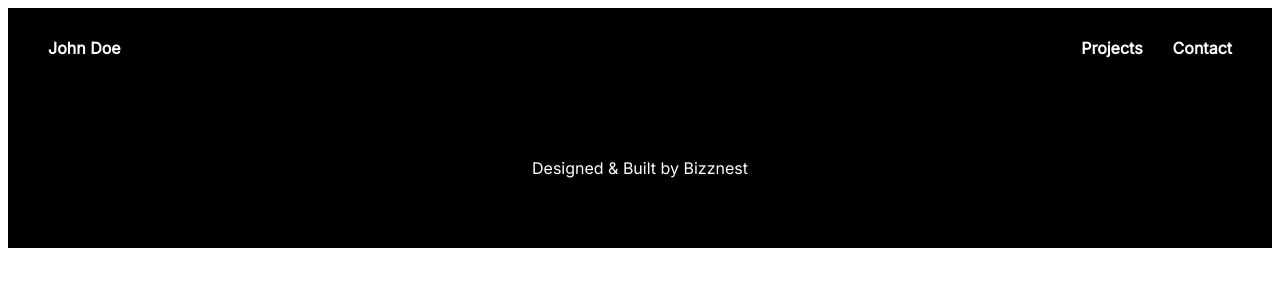
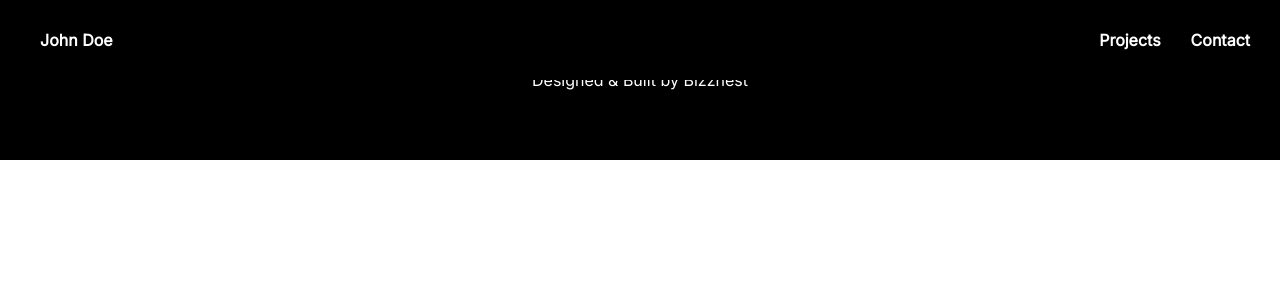
Before and after one commit to bizznest-dev/collaboration-repository-b, a plain HTML site: page index.html in a window 1280 px wide. Drawn offline with Linux system fonts and the light colour scheme.

Commit message:
style(footer):updated styles

```diff
--- a/style.css
+++ b/style.css
@@ -2,6 +2,10 @@
 
 body {
     font-family: 'Inter', sans-serif;
+    box-sizing: border-box;
+    margin: 0;
+    padding: 0;
+    scroll-behavior: smooth;
 }
 
 .footer {
@@ -14,7 +18,7 @@ body {
     padding: 70px 10px;
 }
 
-footer a{
+footer a {
     color: white;
     text-decoration: none;
 }
@@ -27,12 +31,17 @@ nav {
     justify-content: space-between;
     padding: 30px 40px;
     font-weight: bold;
+    position: fixed;
+    width: 100%;
+    z-index: 100;
 }
 
 .nav-links {
     display: flex;
     flex-flow: row nowrap;
+    align-items: center;
     column-gap: 30px;
+    margin-right: 70px;
 }
 
 .nav-links a {
@@ -42,5 +51,5 @@ nav {
 
 .nav-links a:hover {
     color: #BE4EE5;
-    transition: 0.3s;
+    transition: all 0.3s;
 }
```
